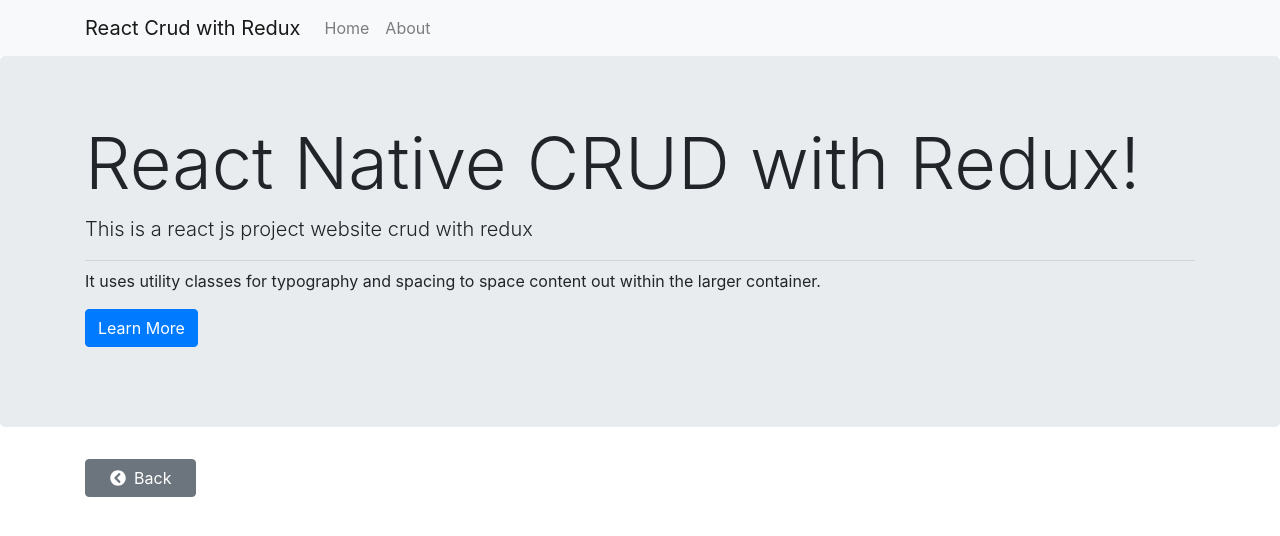
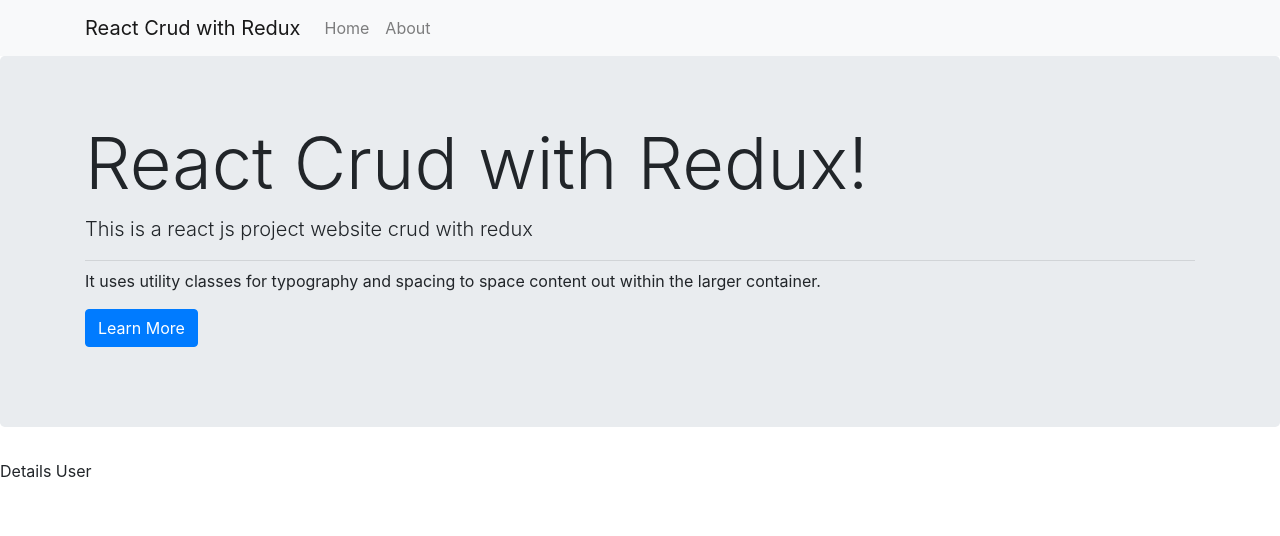
Before and after one commit to azukhrufy/crudReact, a React (Create React App) app: page /detail/1 in a window 1280 px wide. Shown: the top 536 px of the page. Built offline with nearby package versions, Linux system fonts and the light colour scheme.

Commit message:
Revert "Feature/add redux"

```diff
--- a/package.json
+++ b/package.json
@@ -15,13 +15,9 @@
     "react-bootstrap-table2-paginator": "^2.1.2",
     "react-bootstrap-table2-toolkit": "^2.1.3",
     "react-dom": "^17.0.1",
-    "react-redux": "^7.2.2",
     "react-router-dom": "^5.2.0",
     "react-scripts": "4.0.0",
     "reactstrap": "^8.7.1",
-    "redux": "^4.0.5",
-    "redux-form": "^8.3.7",
-    "redux-thunk": "^2.3.0",
     "web-vitals": "^0.2.4"
   },
   "scripts": {
--- a/src/App.js
+++ b/src/App.js
@@ -2,23 +2,50 @@ import React, { Component } from "react";
 import { BrowserRouter, Route} from "react-router-dom";
 import JumbotronComponent from "./components/JumbotronComponent";
 import NavbarComponent from "./components/NavbarComponent";
+import { UsersTableComponent } from "./components/UsersTableComponent";
 import HomeLayout from "./Layouts/HomeLayout";
 import CreateUserLayout from "./Layouts/CreateUserLayout";
 import EditUserLayout from "./Layouts/EditUserLayout";
 import DetailUserLayout from "./Layouts/DetailUserLayout";
 
 export default class App extends Component {
+  state = {
+    title: "React Crud with Redux",
+    users: [
+      {
+        id: 1,
+        name: "Moch Rizaldy",
+        address: "Bandung",
+        age: 21,
+        phone: "085777777777",
+      },
+      {
+        id: 2,
+        name: "Fitriana",
+        address: "Tangerang",
+        age: 20,
+        phone: "085888888888",
+      },
+      {
+        id: 3,
+        name: "Angung Junior",
+        address: "Bangka Belitung",
+        age: 22,
+        phone: "085666777888",
+      },
+    ],
+  };
 
   render() {
-
+    const { title, users } = this.state;
     return (
       <div>
         <NavbarComponent />
-        <JumbotronComponent  />
+        <JumbotronComponent title={title} />
 
         <BrowserRouter>
           <Route path="/" exact>
-            <HomeLayout  />
+            <HomeLayout users={users} />
           </Route>
           <Route path="/create" exact>
             <CreateUserLayout />
--- a/src/Layouts/CreateUserLayout.js
+++ b/src/Layouts/CreateUserLayout.js
@@ -1,16 +1,10 @@
 import React, { Component } from 'react'
-import { Container } from 'reactstrap'
-import BackButtonComponent from '../components/BackButtonComponent'
 
 export default class CreateUserLayout extends Component {
     render() {
         return (
             <div>
-                <Container>
-                    <BackButtonComponent />
-                    <br />
-
-                </Container>
+                <p>Create User</p>
             </div>
         )
     }
--- a/src/Layouts/DetailUserLayout.js
+++ b/src/Layouts/DetailUserLayout.js
@@ -1,16 +1,10 @@
 import React, { Component } from 'react'
-import { Container } from 'reactstrap'
-import BackButtonComponent from '../components/BackButtonComponent'
 
 export default class DetailUserLayout extends Component {
     render() {
         return (
             <div>
-                 <Container>
-                    <BackButtonComponent />
-                    <br />
-
-                </Container>
+                <p>Details User</p>
             </div>
         )
     }
--- a/src/Layouts/EditUserLayout.js
+++ b/src/Layouts/EditUserLayout.js
@@ -1,16 +1,10 @@
 import React, { Component } from 'react'
-import { Container } from 'reactstrap'
-import BackButtonComponent from '../components/BackButtonComponent'
 
 export default class EditUserLayout extends Component {
     render() {
         return (
             <div>
-                 <Container>
-                    <BackButtonComponent />
-                    <br />
-
-                </Container>
+                <p>Edit User</p>
             </div>
         )
     }
--- a/src/Layouts/HomeLayout.js
+++ b/src/Layouts/HomeLayout.js
@@ -1,11 +1,11 @@
 import React, { Component } from 'react';
-import UsersTableComponent from "../components/UsersTableComponent";
+import {UsersTableComponent} from "../components/UsersTableComponent";
 
 export default class HomeLayout extends Component {
     render() {
         return (
             <div>
-                 <UsersTableComponent/>
+                 <UsersTableComponent users={this.props.users} />
             </div>
         )
     }
--- a/src/components/BackButtonComponent.js
+++ /dev/null
@@ -1,26 +0,0 @@
-import React from "react";
-import { Link } from "react-router-dom";
-import { Button, Col, Row } from "reactstrap";
-import { FontAwesomeIcon } from "@fortawesome/react-fontawesome";
-import { faChevronCircleLeft } from "@fortawesome/free-solid-svg-icons";
-
-const BackButtonComponent = () => {
-  return (
-    <div>
-      <Row>
-        <Col>
-          <Link to="/">
-            <Button style={{justifyContent:'space-between', width:'10%'}}>
-              <span>
-                <FontAwesomeIcon icon={faChevronCircleLeft} style={{marginRight:'10%'}} />
-              </span>
-              Back
-            </Button>
-          </Link>
-        </Col>
-      </Row>
-    </div>
-  );
-};
-
-export default BackButtonComponent;
--- a/src/components/JumbotronComponent.js
+++ b/src/components/JumbotronComponent.js
@@ -1,6 +1,5 @@
 import React from "react";
 import { Jumbotron, Button, Container } from "reactstrap";
-
 
 
 const JumbotronComponent = (props) => {
@@ -8,7 +7,7 @@ const JumbotronComponent = (props) => {
     <div>
       <Jumbotron>
         <Container>
-          <h1 className="display-3">React Native CRUD with Redux!</h1>
+          <h1 className="display-3">{props.title}!</h1>
           <p className="lead">
            This is a react js project website crud with redux
           </p>
--- a/src/components/UsersTableComponent.js
+++ b/src/components/UsersTableComponent.js
@@ -1,12 +1,11 @@
+import { faEdit, faInfo, faTrash } from "@fortawesome/free-solid-svg-icons";
+import { FontAwesomeIcon } from "@fortawesome/react-fontawesome";
 import React from "react";
 import BootstrapTable from "react-bootstrap-table-next";
 import { Button, Container } from "reactstrap";
 import ToolkitProvider, { Search } from "react-bootstrap-table2-toolkit";
-import paginationFactory from "react-bootstrap-table2-paginator";
+import paginationFactory from 'react-bootstrap-table2-paginator';
 import { Link } from "react-router-dom";
-import { connect } from "react-redux";
-import { faEdit, faInfo, faTrash } from "@fortawesome/free-solid-svg-icons";
-import { FontAwesomeIcon } from "@fortawesome/react-fontawesome";
 
 const { SearchBar } = Search;
 
@@ -41,10 +40,9 @@ const columns = [
     text: "Actions",
     sort: false,
     formatter: (rowContent, row) => {
-      const params = row.id;
       return (
         <div style={{ display: "flex", justifyContent: "space-around" }}>
-          <Link to={`edit/${params}`}>
+          <Link to={"edit/"+row.id}>
           <Button color="primary">
             <FontAwesomeIcon icon={faEdit} />
           </Button>
@@ -52,7 +50,7 @@ const columns = [
           <Button color="danger">
             <FontAwesomeIcon icon={faTrash} />
           </Button>
-          <Link to={`detail/${params}`}>
+          <Link to={"detail/"+row.id}>
           <Button color="secondary">
             <FontAwesomeIcon icon={faInfo} />
           </Button>
@@ -69,14 +67,7 @@ const defaultSorted = [
     order: "desc",
   },
 ];
-
-const mapStateToProps = (state) => {
-  return {
-    users: state.users
-  }
-}
-
- const UsersTableComponent = (props) => {
+export const UsersTableComponent = (props) => {
   return (
     <Container>
       <ToolkitProvider
@@ -85,31 +76,18 @@ const mapStateToProps = (state) => {
         columns={columns}
         defaultSorted={defaultSorted}
         search
+
       >
         {(props) => (
           <div>
-            <div className="Row">
             <div className="float-right">
             <SearchBar {...props.searchProps} placeholder="Search ..." />
             </div>
-              <div className="float-left">
-              <Link to={"create"}>
-                <Button>
-                  Create
-                </Button>
-              </Link>
-              </div>
-            </div>
 
-            <BootstrapTable
-              {...props.baseProps}
-              pagination={paginationFactory()}
-            />
+            <BootstrapTable {...props.baseProps} pagination={ paginationFactory() }/>
           </div>
         )}
       </ToolkitProvider>
     </Container>
   );
 };
-
-export default connect(mapStateToProps, null)(UsersTableComponent);
--- a/src/index.js
+++ b/src/index.js
@@ -1,25 +1,16 @@
-import React from "react";
-import ReactDOM from "react-dom";
-import { createStore, applyMiddleware, compose } from "redux";
-import { Provider } from "react-redux";
-import thunk from "redux-thunk";
-import "bootstrap/dist/css/bootstrap.min.css";
-import "react-bootstrap-table-next/dist/react-bootstrap-table2.min.css";
-
-import App from "./App";
-import reportWebVitals from "./reportWebVitals";
-import reducer from "./reducers";
-import "./index.css";
-
-const store = createStore(reducer, compose(applyMiddleware(thunk)));
+import React from 'react';
+import ReactDOM from 'react-dom';
+import 'bootstrap/dist/css/bootstrap.min.css';
+import 'react-bootstrap-table-next/dist/react-bootstrap-table2.min.css';
+import './index.css';
+import App from './App';
+import reportWebVitals from './reportWebVitals';
 
 ReactDOM.render(
   <React.StrictMode>
-    <Provider store={store}>
-      <App />
-    </Provider>
+    <App />
   </React.StrictMode>,
-  document.getElementById("root")
+  document.getElementById('root')
 );
 
 // If you want to start measuring performance in your app, pass a function
--- a/src/reducers/index.js
+++ /dev/null
@@ -1,6 +0,0 @@
-import { combineReducers } from "redux";
-import users from "./users";
-
-export default combineReducers({
-  users
-});
--- a/src/reducers/users.js
+++ /dev/null
@@ -1,36 +0,0 @@
-let usersTable =  [
-    {
-      id: 1,
-      name: "Moch Rizaldy",
-      address: "Bandung",
-      age: 21,
-      phone: "085777777777",
-    },
-    {
-      id: 2,
-      name: "Fitriana",
-      address: "Tangerang",
-      age: 20,
-      phone: "085888888888",
-    },
-    {
-      id: 3,
-      name: "Angung Junior",
-      address: "Bangka Belitung",
-      age: 22,
-      phone: "085666777888",
-    },
-    {
-        id: 4,
-        name: "Azukhrufy",
-        address: "Indramayu",
-        age: 21,
-        phone: "085666777990",
-      },
-  ];
-
-const users = (state = usersTable, action) => {
-  return state;
-};
-
-export default users;
```
Also changed, not shown: 1 other file (tests, documents, lock files or other folders). Lines whose indentation alone changed are shown as unchanged.
